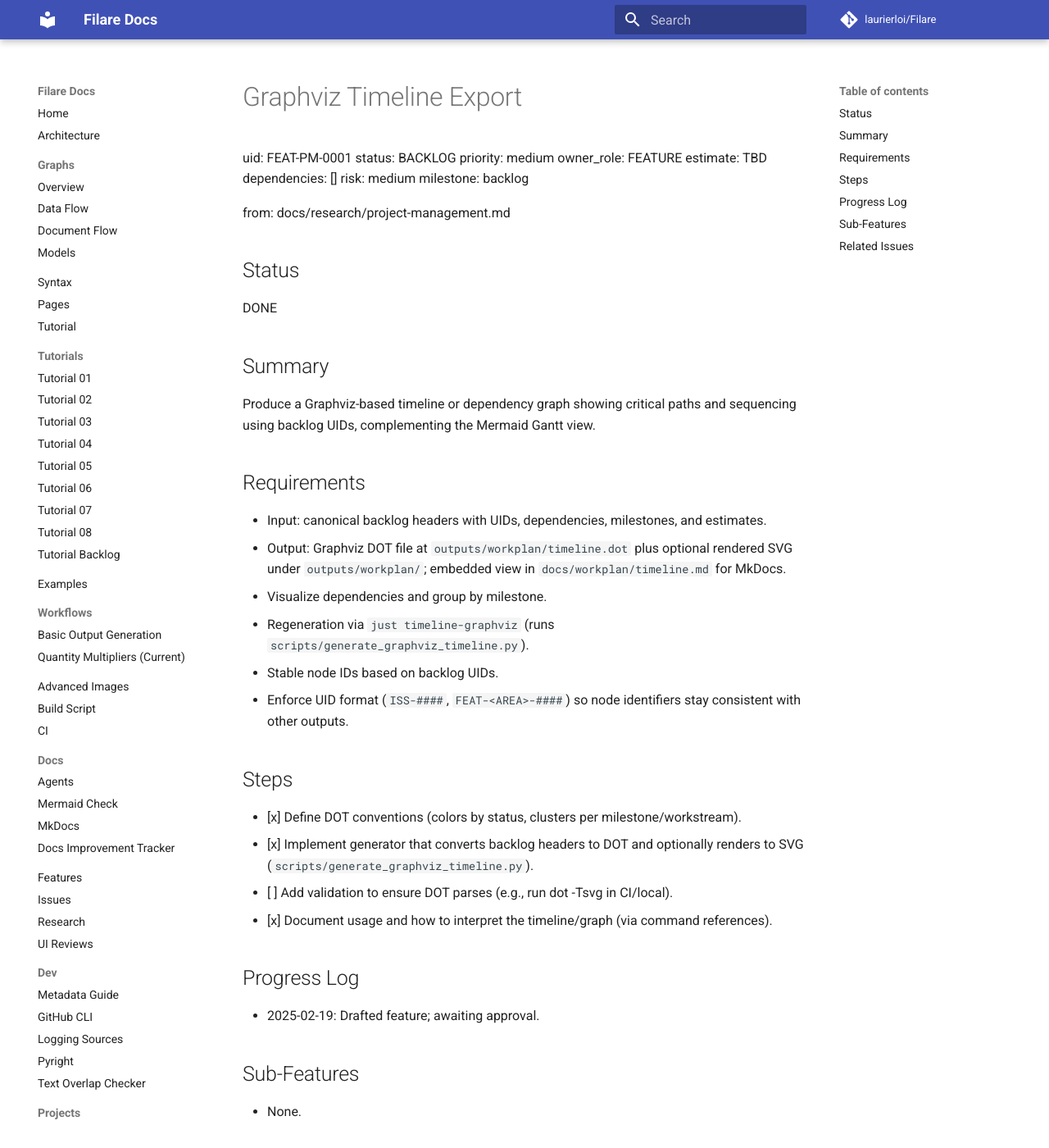
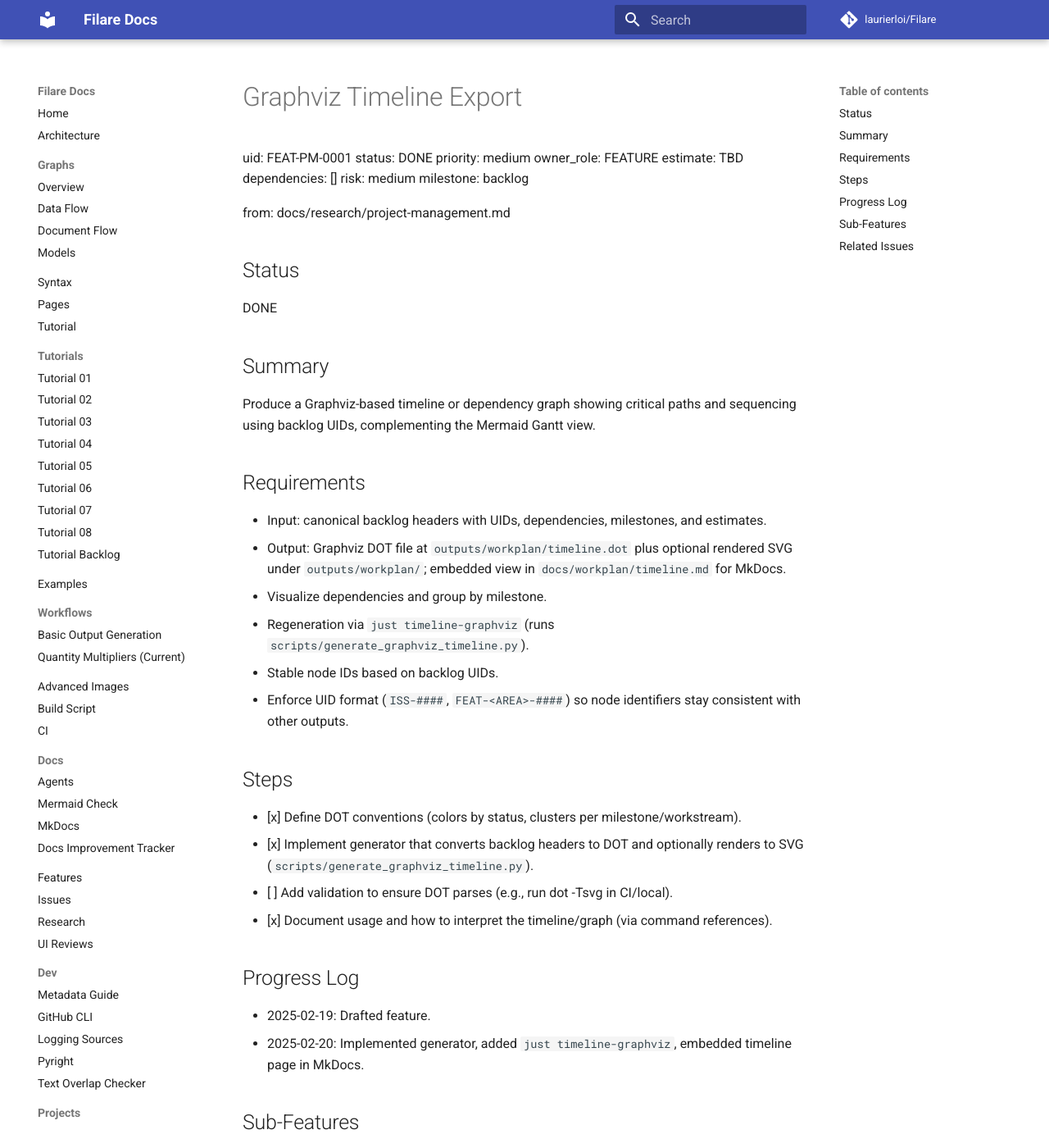
Before and after one commit to laurierloi/filare, an MkDocs documentation site: the page built from docs/features/project-management/graphviz-timeline.md, in a window 1280 px wide and 1400 px high. Shown: the whole window at 82% size. Built offline with MkDocs 1.6.1 and Material for MkDocs 9.7.7, drawn with Linux system fonts in a browser that asks for light colours; comment, search, counter and statistics services are not loaded.

Commit message:
chore: update graphviz timeline progress

```diff
--- a/docs/features/project-management/graphviz-timeline.md
+++ b/docs/features/project-management/graphviz-timeline.md
@@ -1,7 +1,7 @@
 # Graphviz Timeline Export
 
 uid: FEAT-PM-0001
-status: BACKLOG
+status: DONE
 priority: medium
 owner_role: FEATURE
 estimate: TBD
@@ -37,7 +37,8 @@ Produce a Graphviz-based timeline or dependency graph showing critical paths and
 
 ## Progress Log
 
-- 2025-02-19: Drafted feature; awaiting approval.
+- 2025-02-19: Drafted feature.
+- 2025-02-20: Implemented generator, added `just timeline-graphviz`, embedded timeline page in MkDocs.
 
 ## Sub-Features
 
```
